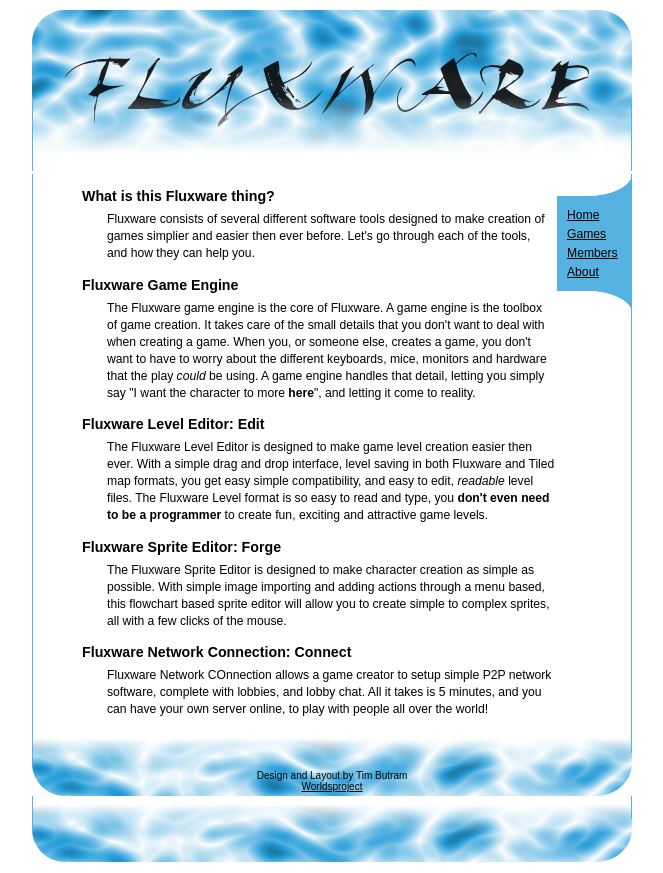
After one commit to worldsproject/worldsproject-site, a PHP site: page /fluxware/about.php in a window 1280 px wide. The commit adds this page. Shown: the whole page, without its empty margins (308-971 px from the left). Run offline with PHP 8.4, Linux system fonts and the light colour scheme.

```diff
--- /dev/null
+++ b/fluxware/about.php
@@ -0,0 +1,24 @@
+<?php
+require_once("../template.php");
+
+$page = new Page("template.html");
+
+$page->replace_tags(array(
+  "title" => "About",
+  "heading" => "What is this Fluxware thing?",
+  "content" => "<p>Fluxware consists of several different software tools designed to make creation of games simplier and easier then ever before. Let's go through each of the tools, and how they can help you.</p>
+
+          <h3>Fluxware Game Engine</h3>
+          <p>The Fluxware game engine is the core of Fluxware. A game engine is the toolbox of game creation. It takes care of the small details that you don't want to deal with when creating a game. When you, or someone else, creates a game, you don't want to have to worry about the different keyboards, mice, monitors and hardware that the play <i>could</i> be using. A game engine handles that detail, letting you simply say \"I want the character to more <b>here</b>\", and letting it come to reality.</p>
+
+          <h3>Fluxware Level Editor: Edit</h3>
+          <p>The Fluxware Level Editor is designed to make game level creation easier then ever. With a simple drag and drop interface, level saving in both Fluxware and Tiled map formats, you get easy simple compatibility, and easy to edit, <i>readable</i> level files. The Fluxware Level format is so easy to read and type, you <b> don't even need to be a programmer</b> to create fun, exciting and attractive game levels.</p>
+
+          <h3>Fluxware Sprite Editor: Forge</h3>
+          <p>The Fluxware Sprite Editor is designed to make character creation as simple as possible. With simple image importing and adding actions through a menu based, this flowchart based sprite editor will allow you to create simple to complex sprites, all with a few clicks of the mouse.</p>
+
+          <h3>Fluxware Network Connection: Connect</h3>
+          <p>Fluxware Network COnnection allows a game creator to setup simple  P2P network software, complete with lobbies, and lobby chat. All it takes is 5 minutes, and you can have your own server online, to play with people all over the world!</p>"
+));
+
+$page->output();
--- /dev/null
+++ b/fluxware/style/styles.css
@@ -0,0 +1,139 @@
+html,body
+{
+	padding:0;
+}
+
+body
+{
+	font: 76% arial,sans-serif;
+	text-align:center;
+}
+
+p
+{
+	margin-left:75px;
+	margin-right: 75px;
+}
+
+a
+{
+	color:#000000;
+	text-decoration: underline;
+}
+
+.music form
+{
+	margin-left:90px;
+	margin-right:60px;
+	text-align: center;
+}
+
+.music img
+{
+	vertical-align: middle;
+}
+
+.music input
+{
+	vertical-align: middle;
+}
+
+.music a
+{
+	margin-top: -5px;
+}
+
+form
+{
+	margin-left: 75px;
+	margin-right: 75px;
+}
+
+div#header
+{
+	margin-top: 10px;
+}
+
+div#content h3
+{
+	margin-left: 50px;
+	margin-bottom: -5px;
+}
+
+div#container
+{
+	width: 600px;
+	text-align: left;
+	margin: 0 auto;
+}
+
+div#content
+{
+	background: url('http://www.fluxware.worldsproject.org/images/bg.png');
+	background-repeat: repeat-y;
+	float:left;
+	width:100%;
+}
+
+div#content p
+{
+	line-height:1.4;
+}
+
+div#content ul
+{
+	margin-left: 40px;
+	margin-right: 40px;
+}
+
+div#navcon
+{
+	float: right;
+}
+
+div#navcon img
+{
+    float: right;
+}
+
+div#navigation
+{
+	float: right;
+	background:#56b3e1;
+	margin-left: 5px;
+	width: 75px;
+}
+
+div#navigation strong
+{
+	color: #56b3e1;
+}
+
+div#navigation ul
+{
+	margin-left:10px;
+	padding:0;
+	list-style-type:none;
+}
+
+div#navigation li
+{
+	margin-bottom:5px;
+}
+
+div#footer
+{
+	background-image: url('http://www.fluxware.worldsproject.org/images/footer.png');
+	clear:both;
+	width:100%;
+	height: 66px;
+}
+
+div#footer p
+{
+	text-align: center;
+	font-size: x-small;
+	margin:0;
+	padding-top:40px;
+	width: 100%;
+}
--- /dev/null
+++ b/fluxware/template.html
@@ -0,0 +1,48 @@
+<!DOCTYPE html>
+<html>
+	<head>
+		<title>{{title}} | Fluxware</title>
+        <meta http-equiv="Content-Type" content="text/html; charset=utf-8">
+		<link rel="stylesheet" type="text/css" href="http://www.worldsproject.org/fluxware/style/styles.css" />
+
+	</head>
+
+	<body>
+		<div id="container">
+			<div id="header">
+				<img src="http://www.worldsproject.org/fluxware/images/header.png" alt="Fluxware Logo">
+			</div>
+
+			<div id="content">
+				<div id="navcon">
+					<img src="http://www.worldsproject.org/fluxware/images/navtop.png" alt="Navigation Design Top" />
+
+					<br>
+
+					<div id="navigation">
+
+						<ul>
+							<li><a href="http://www.worldsproject.org/fluxware/index.php">Home</a></li>
+							<li><a href="http://www.worldsproject.org/fluxware/games.php">Games</a></li>
+							<li><a href="http://www.worldsproject.org/fluxware/members.php">Members</a></li>
+							<li><a href="http://www.worldsproject.org/fluxware/about.php">About</a></li>
+						</ul>
+					</div>
+
+					<br>
+
+					<img src="http://www.worldsproject.org/fluxware/images/navbot.png" alt="Navigation Design Bottom" />
+				</div>
+                <h3>{{heading}}</h3>
+			{{content}}
+			</div>
+
+
+			<div id="footer">
+				<p>Design and Layout by Tim Butram <br /><a href="http://www.worldsproject.org">Worldsproject</a></p>
+			</div>
+
+            <img src="http://www.worldsproject.org/fluxware/images/footer.png" alt="Design Bottom" />
+		</div>
+	</body>
+</html>
```
Also changed, not shown: css/main.css (+1 -7 lines), fluxware/games/roadtoeuropa/more.php (+18 -8 lines), fluxware/index.html (deleted, +0 -45 lines), fluxware/index.php (added, +16 -0 lines), fluxware/members.php (added, +13 -0 lines), fluxware/style/lightbox.css (added, +33 -0 lines), fluxware/style/slimbox2.css (added, +83 -0 lines), img/loader.gif (added), 1 other file.
